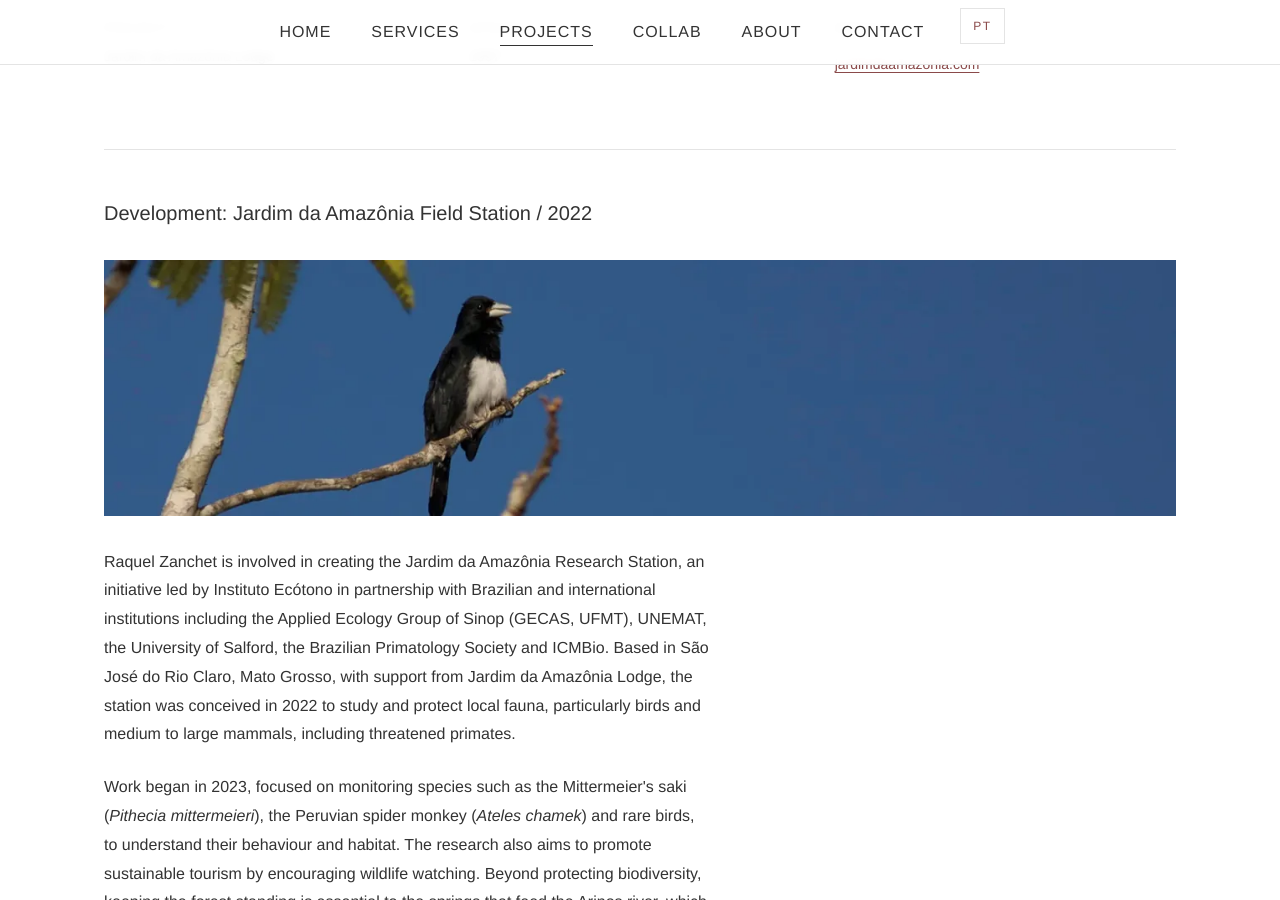
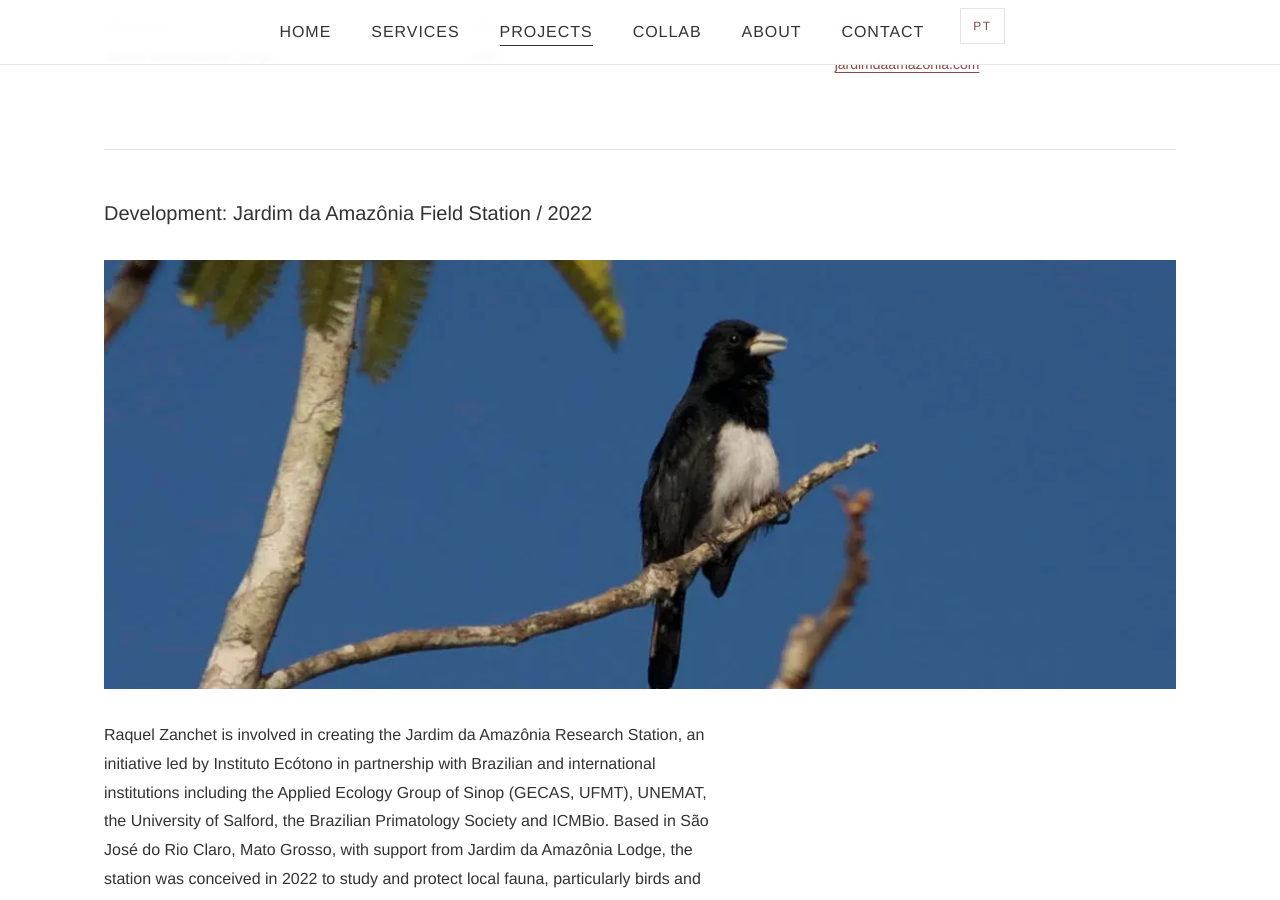
Before and after one commit to jpzank/raquel_zanchet.website, a Jekyll site: the page built from en/projects/index.html, in a window 1280 px wide and 900 px high, scrolled down 1370 px. Built offline with Jekyll 4.4.1, drawn with Linux system fonts in a browser that asks for light colours.

Commit message:
Recrop the cone-billed tanager to give the bird the frame
The photo under the field station in Projects was a 4.2:1 strip, the same
format as the project banners, and on this image it did not hold: the bird
sat in the left third and more than half the frame was flat blue sky. At
page width the bird was about 200px tall.

The strip is not a crop of something taller. The file in the repository
before the WebP conversion, "Tie bicudo.JPG", is already 1811x432, so
there is no image above or below to recover. What that original does have
is more width than the 1280px export, so the new crop keeps its full
height and trims the sky: 1080x432, 2.5:1, with the trunk framing the left
and the bird just right of centre, facing open sky. At the 1072px column
that is served at native size, so nothing is upscaled.

The 1280w WebP is replaced by a 1080w one, the 640 and 960 variants and
the JPEG fallback are re-exported from the same crop, and both language
versions of the page declare the new size. Checked in the browser at
1440@1x, 1440@2x and 390@3x: the 1080w file is chosen each time, and the
space reserved before the lazy image loads matches its final height, so
nothing shifts.

The Zank facade and the Vincent Kurt Lo banners keep the strip. The
facade is horizontal, and the rhythm of the shutters is the subject. The
Kurt Lo original is 1280x305, the same as what is served, so a taller
crop would mean enlarging an already soft macro.

Co-Authored-By: Claude Opus 5.5 <noreply@anthropic.com>
Claude-Session: https://claude.ai/code/session_01TseMwL3LzGscwgFFqatJwM

```diff
--- a/en/projects/index.html
+++ b/en/projects/index.html
@@ -56,8 +56,8 @@ og_image_alt: "Wrought iron headboard at Zank Hotel Boutique, under the Raquel Z
             <div class="project-development">
                 <h4>Development: Jardim da Amazônia Field Station / 2022</h4>
                 <picture>
-                    <source type="image/webp" sizes="(max-width: 768px) 100vw, 1136px" srcset="/images/tie-bicudo-640.webp 640w, /images/tie-bicudo-960.webp 960w, /images/tie-bicudo-1280.webp 1280w">
-                    <img src="/images/tie-bicudo.jpg" alt="Cone-billed tanager, a black bird with a white belly and pale bill, perched on a branch against a blue sky" class="development-image" width="1280" height="305" loading="lazy" decoding="async">
+                    <source type="image/webp" sizes="(max-width: 768px) 100vw, 1136px" srcset="/images/tie-bicudo-640.webp 640w, /images/tie-bicudo-960.webp 960w, /images/tie-bicudo-1080.webp 1080w">
+                    <img src="/images/tie-bicudo.jpg" alt="Cone-billed tanager, a black bird with a white belly and pale bill, perched on a branch against a blue sky" class="development-image" width="1080" height="432" loading="lazy" decoding="async">
                 </picture>
                 <p>Raquel Zanchet is involved in creating the Jardim da Amazônia Research Station, an initiative led by Instituto Ecótono in partnership with Brazilian and international institutions including the Applied Ecology Group of Sinop (GECAS, UFMT), UNEMAT, the University of Salford, the Brazilian Primatology Society and ICMBio. Based in São José do Rio Claro, Mato Grosso, with support from Jardim da Amazônia Lodge, the station was conceived in 2022 to study and protect local fauna, particularly birds and medium to large mammals, including threatened primates.</p>
                 <p>Work began in 2023, focused on monitoring species such as the Mittermeier's saki (<i>Pithecia mittermeieri</i>), the Peruvian spider monkey (<i>Ateles chamek</i>) and rare birds, to understand their behaviour and habitat. The research also aims to promote sustainable tourism by encouraging wildlife watching. Beyond protecting biodiversity, keeping the forest standing is essential to the springs that feed the Arinos river, which makes conservation an economic opportunity for landowners in the region.</p>
--- a/pages/projetos/index.html
+++ b/pages/projetos/index.html
@@ -55,8 +55,8 @@ og_image_alt: "Cabeceira de ferro forjado do Zank Hotel Boutique, sob o logo Raq
             <div class="project-development">
                 <h4>Desenvolvimento: Field Station Jardim da Amazônia / 2022</h4>
                 <picture>
-                    <source type="image/webp" sizes="(max-width: 768px) 100vw, 1136px" srcset="/images/tie-bicudo-640.webp 640w, /images/tie-bicudo-960.webp 960w, /images/tie-bicudo-1280.webp 1280w">
-                    <img src="/images/tie-bicudo.jpg" alt="Tiê-bicudo, ave preta de ventre branco e bico claro, pousado em um galho sob céu azul" class="development-image" width="1280" height="305" loading="lazy" decoding="async">
+                    <source type="image/webp" sizes="(max-width: 768px) 100vw, 1136px" srcset="/images/tie-bicudo-640.webp 640w, /images/tie-bicudo-960.webp 960w, /images/tie-bicudo-1080.webp 1080w">
+                    <img src="/images/tie-bicudo.jpg" alt="Tiê-bicudo, ave preta de ventre branco e bico claro, pousado em um galho sob céu azul" class="development-image" width="1080" height="432" loading="lazy" decoding="async">
                 </picture>
                 <p>Raquel Zanchet está envolvida na criação da Estação de Pesquisa Jardim da Amazônia, uma iniciativa liderada pelo Instituto Ecótono em parceria com instituições brasileiras e internacionais, como o Grupo de Ecologia Aplicada de Sinop (GECAS - UFMT), UNEMAT, University of Salford, Sociedade Brasileira de Primatologia e ICMBio. Localizada em São José do Rio Claro (MT), com apoio do Jardim da Amazônia Lodge, a estação foi idealizada em 2022 com o objetivo de estudar e preservar a fauna local, especialmente aves e mamíferos de médio e grande porte, incluindo primatas ameaçados.</p>
                 <p>O projeto iniciou suas atividades em 2023 com esforços dedicados ao monitoramento de espécies como Parauacus (<i>Pithecia mittermeieri</i>), Macacos-Aranha (<i>Ateles Chamek</i>) e aves raras, a fim de entender seu comportamento e habitat. A pesquisa visa também a promover o turismo sustentável, incentivando a observação de fauna. Além de proteger a biodiversidade, manter a floresta em pé é essencial para a preservação de nascentes que alimentam o rio Arinos, representando uma oportunidade econômica para proprietários locais que preservam áreas florestais.</p>
```
Also changed, not shown: images/tie-bicudo-1080.webp (added), images/tie-bicudo-1280.webp (deleted), images/tie-bicudo-640.webp, images/tie-bicudo-960.webp, images/tie-bicudo.jpg.
